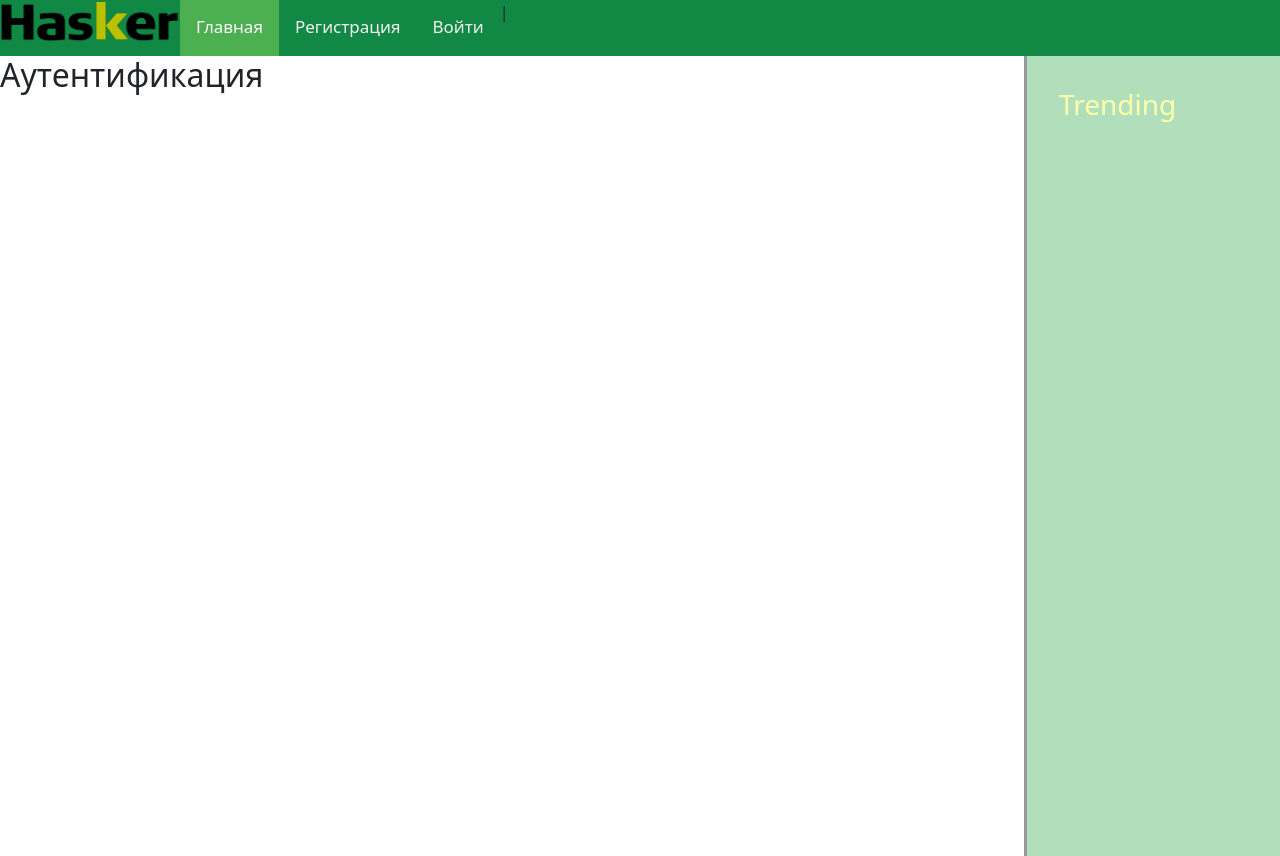
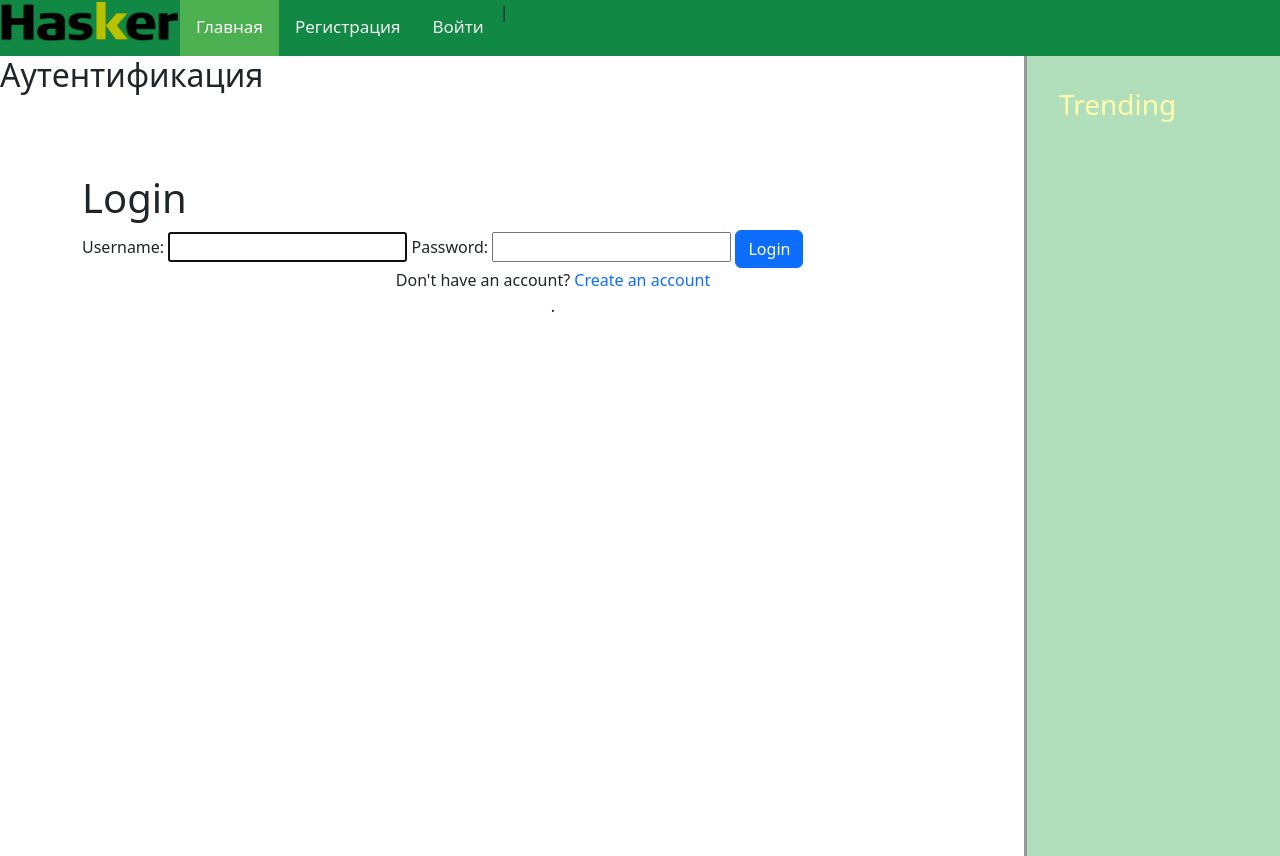
Before and after one commit to EvgrafovAlexander/otus_python, a Django app: page /posts/login/ in a window 1280 px wide. Run offline with Django 4.2, Linux system fonts and the light colour scheme.

Commit message:
add login

```diff
--- a/hasker/hasker/hasker/posts/templates/posts/login.html
+++ b/hasker/hasker/hasker/posts/templates/posts/login.html
@@ -4,4 +4,14 @@
 
 {% block content %}
     <h2>Аутентификация</h2><br>
+
+    <div class="container py-5">
+      <h1>Login</h1>
+      <form method="POST">
+        {% csrf_token %}
+        {{ login_form }}
+        <button class="btn btn-primary" type="submit">Login</button>
+      </form>
+      <p class="text-center">Don't have an account? <a href="/register">Create an account</a>.</p>
+    </div>
 {% endblock %}
--- a/hasker/hasker/hasker/posts/urls.py
+++ b/hasker/hasker/hasker/posts/urls.py
@@ -13,7 +13,7 @@ urlpatterns = [
     # ex: /posts/register
     path("register/", views.register, name="register"),
     # ex: /posts/login
-    path("login/", views.login, name="login"),
+    path("login/", views.login_view, name="login"),
     # ex: /posts/logout
     path("logout/", LogoutView.as_view(), {"next_page": settings.LOGOUT_REDIRECT_URL}, name="logout"),
     # ex: /posts/add_question
--- a/hasker/hasker/hasker/posts/views.py
+++ b/hasker/hasker/hasker/posts/views.py
@@ -1,3 +1,6 @@
+from django.contrib import messages
+from django.contrib.auth import authenticate, login
+from django.contrib.auth.forms import AuthenticationForm
 from django.shortcuts import redirect, render
 from django.utils import timezone
 from django.views import generic
@@ -51,8 +54,23 @@ def register(request):
     return render(request, "posts/register.html", {"form": form})
 
 
-def login(request):
-    return render(request, "posts/login.html", {})
+def login_view(request):
+    if request.method == "POST":
+        form = AuthenticationForm(request, data=request.POST)
+        if form.is_valid():
+            username = form.cleaned_data.get("username")
+            password = form.cleaned_data.get("password")
+            user = authenticate(username=username, password=password)
+            if user is not None:
+                login(request, user)
+                messages.info(request, f"You are now logged in as {username}.")
+                return redirect("posts:index")
+            else:
+                messages.error(request, "Invalid username or password.")
+        else:
+            messages.error(request, "Invalid username or password.")
+    form = AuthenticationForm()
+    return render(request=request, template_name="posts/login.html", context={"login_form": form})
 
 
 def add_question(request):
```
